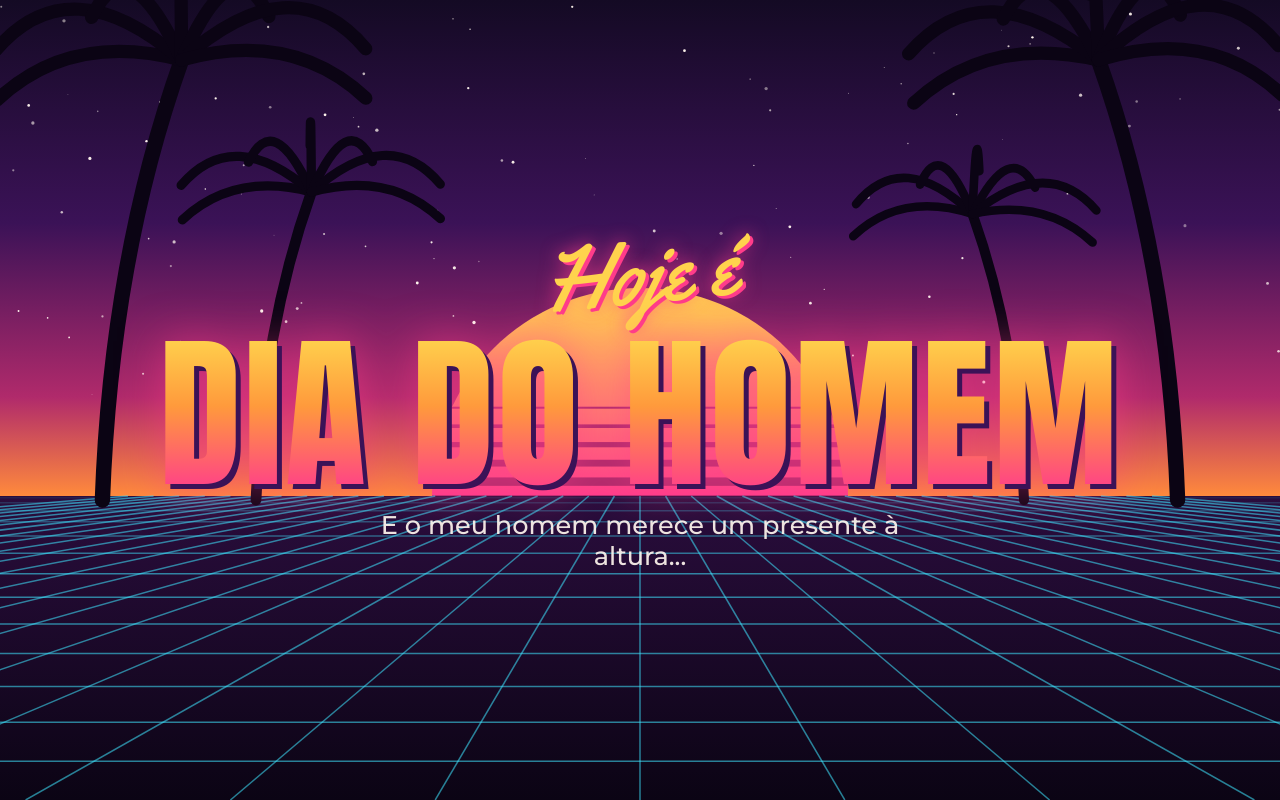
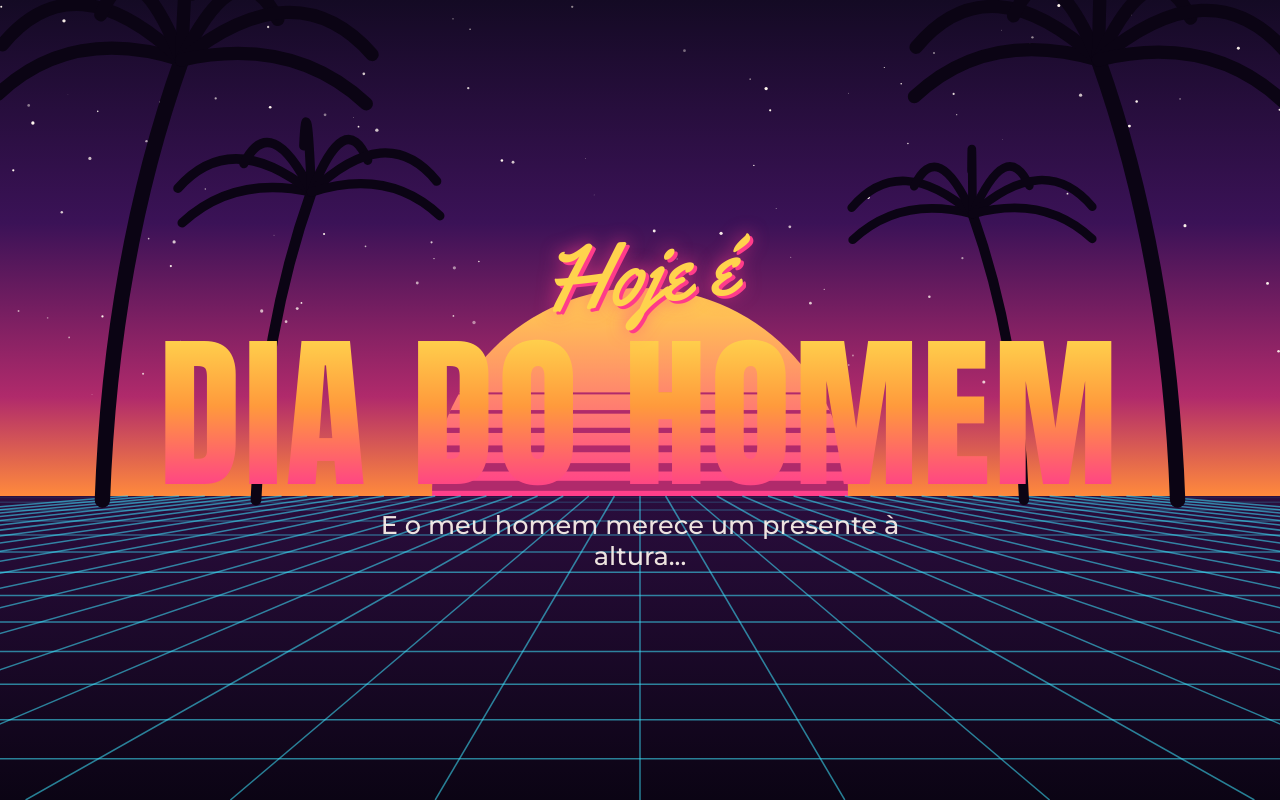
Before and after one commit to garimpei-ju/garimpei-ju.github.io, a plain HTML site: page amor/index.html in a window 1280 px wide. Both pictures are taken after a click on the button "APERTA AQUI". Drawn offline with Linux system fonts and the light colour scheme; animation ran at ten frames a second.

Commit message:
Surpresa: versao leve pra TV

```diff
--- a/amor/index.html
+++ b/amor/index.html
@@ -26,15 +26,15 @@ body{margin:0;background:var(--noite);color:var(--branco);font-family:var(--f-te
   padding-left:max(16px,env(safe-area-inset-left,0px));padding-right:max(16px,env(safe-area-inset-right,0px))}
 #ceu{position:fixed;inset:0;width:100%;height:100%;display:block;z-index:0}
 .cena{position:fixed;inset:0;z-index:2;display:flex;flex-direction:column;align-items:center;justify-content:center;text-align:center;gap:2vh;
-  padding:4vh max(16px,env(safe-area-inset-right,0px)) 4vh max(16px,env(safe-area-inset-left,0px));transition:opacity .8s ease}
+  padding:4vh max(16px,env(safe-area-inset-right,0px)) 4vh max(16px,env(safe-area-inset-left,0px));transition:opacity .4s linear}
 .cena.fora{opacity:0;pointer-events:none}
 .script{font-family:var(--f-script);color:var(--sol);font-size:clamp(34px,7vw,120px);line-height:1;text-shadow:0 0 18px rgba(255,61,139,.8),3px 3px 0 var(--rosa);transform:rotate(-6deg)}
 .grande{font-family:var(--f-grande);text-transform:uppercase;letter-spacing:.02em;line-height:.95;font-size:clamp(48px,13vw,230px);
   background:linear-gradient(180deg,var(--sol) 0%,var(--laranja) 45%,var(--rosa) 100%);-webkit-background-clip:text;background-clip:text;color:transparent;
-  filter:drop-shadow(5px 5px 0 var(--roxo)) drop-shadow(0 0 22px rgba(255,61,139,.55));text-wrap:balance}
+  text-shadow:none;text-wrap:balance}
 .media{font-family:var(--f-grande);text-transform:uppercase;font-size:clamp(26px,5vw,80px);color:var(--ciano);letter-spacing:.04em;text-shadow:0 0 16px rgba(62,230,255,.7)}
 .pequeno{font-size:clamp(15px,2vw,30px);font-weight:500;max-width:32ch;color:var(--branco);opacity:.92}
-#num{font-family:var(--f-grande);font-size:clamp(140px,38vw,560px);line-height:1;color:var(--branco);text-shadow:0 0 30px var(--rosa),0 0 80px var(--rosa)}
+#num{font-family:var(--f-grande);font-size:clamp(140px,38vw,560px);line-height:1;color:var(--branco);text-shadow:0 0 24px var(--rosa)}
 .pulsa{animation:pulsa .9s ease-out}
 @keyframes pulsa{0%{transform:scale(1.6);opacity:0}40%{opacity:1}100%{transform:scale(1);opacity:1}}
 .entra{animation:entra 1.1s cubic-bezier(.2,1.4,.4,1) both}
@@ -88,7 +88,7 @@ button:focus-visible{outline:4px solid var(--ciano);outline-offset:6px}
   const ceu = document.getElementById('ceu'), cx = ceu.getContext('2d');
   let W=0,H=0,t=0,estrelas=[];
   function tam(){
-    const d=Math.min(devicePixelRatio||1,2);
+    const d=1;
     W=innerWidth;H=innerHeight;
     [ceu,conf].forEach(c=>{c.width=W*d;c.height=H*d;c.getContext('2d').setTransform(d,0,0,d,0,0)});
     estrelas=Array.from({length:120},()=>({x:Math.random()*W,y:Math.random()*H*.5,r:Math.random()*1.4+.3,f:Math.random()*6}));
@@ -135,7 +135,6 @@ button:focus-visible{outline:4px solid var(--ciano);outline-offset:6px}
     const alt=Math.min(H*.55,W*.5);
     palmeira(W*.08,hz+4,alt,1);palmeira(W*.2,hz+4,alt*.7,1);
     palmeira(W*.92,hz+4,alt,-1);palmeira(W*.8,hz+4,alt*.65,-1);
-    if(!reduz) requestAnimationFrame(desenha);
   }
   /* ---------- confete ---------- */
   const conf=document.getElementById('confete'), kx=conf.getContext('2d');
@@ -146,7 +145,7 @@ button:focus-visible{outline:4px solid var(--ciano);outline-offset:6px}
     kx.clearRect(0,0,W,H);
     pecas.forEach(p=>{p.x+=p.vx;p.y+=p.vy;p.r+=p.vr;kx.save();kx.translate(p.x,p.y);kx.rotate(p.r);kx.fillStyle=p.c;kx.fillRect(-p.w/2,-p.w/4,p.w,p.w/2);kx.restore()});
     pecas=pecas.filter(p=>p.y<H+30);
-    if(soltando&&pecas.length<260)solta(6);
+    if(soltando&&pecas.length<70)solta(2);
     if(pecas.length||soltando)requestAnimationFrame(anima);
   }
   /* ---------- som (sintetizado, sem arquivo) ---------- */
@@ -180,7 +179,7 @@ button:focus-visible{outline:4px solid var(--ciano);outline-offset:6px}
     mostra(3);
     const gta=document.getElementById('gta');gta.classList.remove('entra');void gta.offsetWidth;gta.classList.add('entra');
     bip(true);fanfarra();
-    if(!reduz){soltando=true;solta(140);anima();setTimeout(()=>soltando=false,9000)}
+    if(!reduz){soltando=true;solta(50);anima();setTimeout(()=>soltando=false,6000)}
     await espera(4000);denovo.hidden=false;rodando=false;
   }
   var bt=document.getElementById('comecar');bt.addEventListener('click',roteiro);bt.addEventListener('touchend',function(e){e.preventDefault();roteiro()});
@@ -188,7 +187,7 @@ button:focus-visible{outline:4px solid var(--ciano);outline-offset:6px}
   document.getElementById('c0').addEventListener('click',function(e){if(e.target!==bt)roteiro()});
   addEventListener('keydown',function(e){if(!document.getElementById('c0').classList.contains('fora')&&(e.key==='Enter'||e.key===' '||e.keyCode===13)){e.preventDefault();roteiro()}});
   setTimeout(function(){try{bt.focus()}catch(e){}},300);
-  addEventListener('resize',()=>{tam();if(reduz)desenha()});
+  addEventListener('resize',()=>{tam();desenha()});
   tam();desenha();
 })();
 </script>
```
